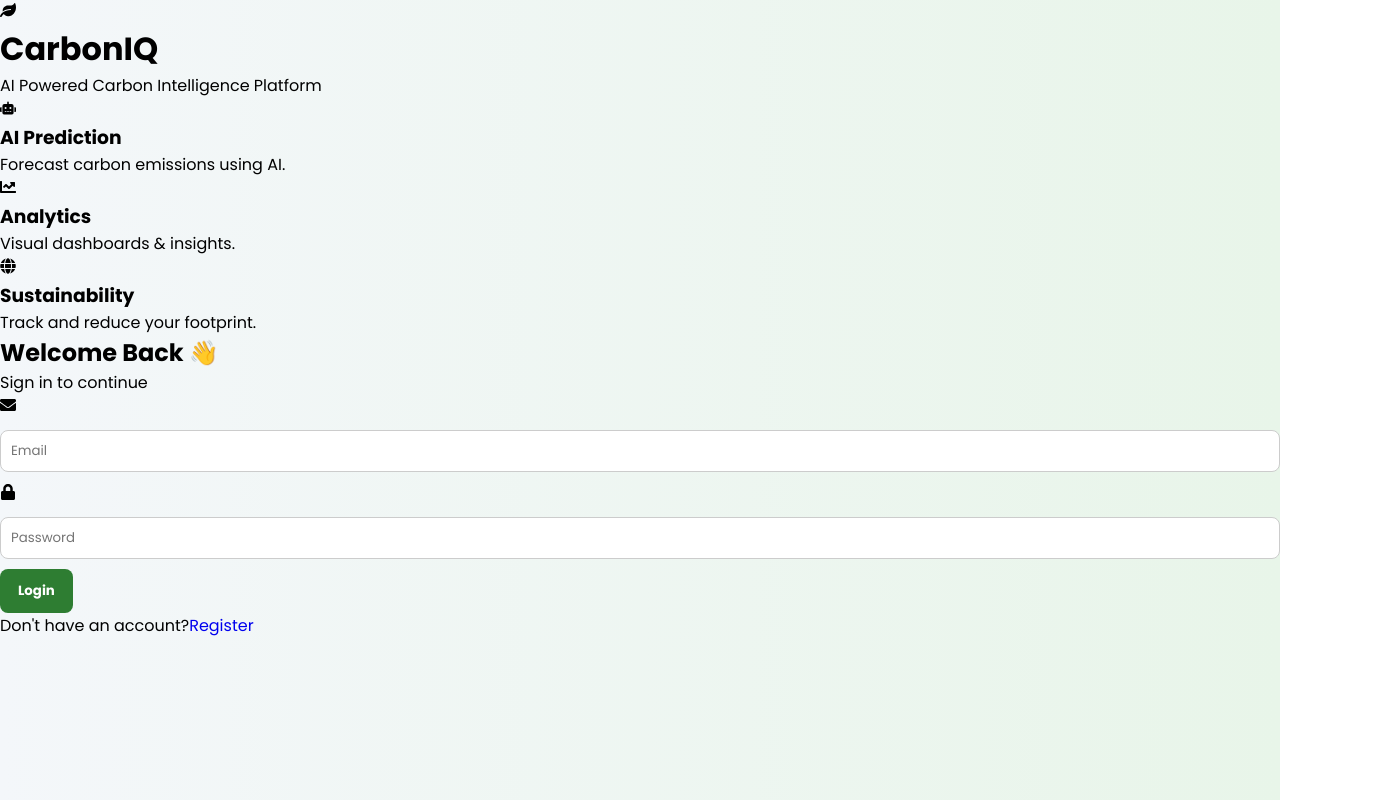
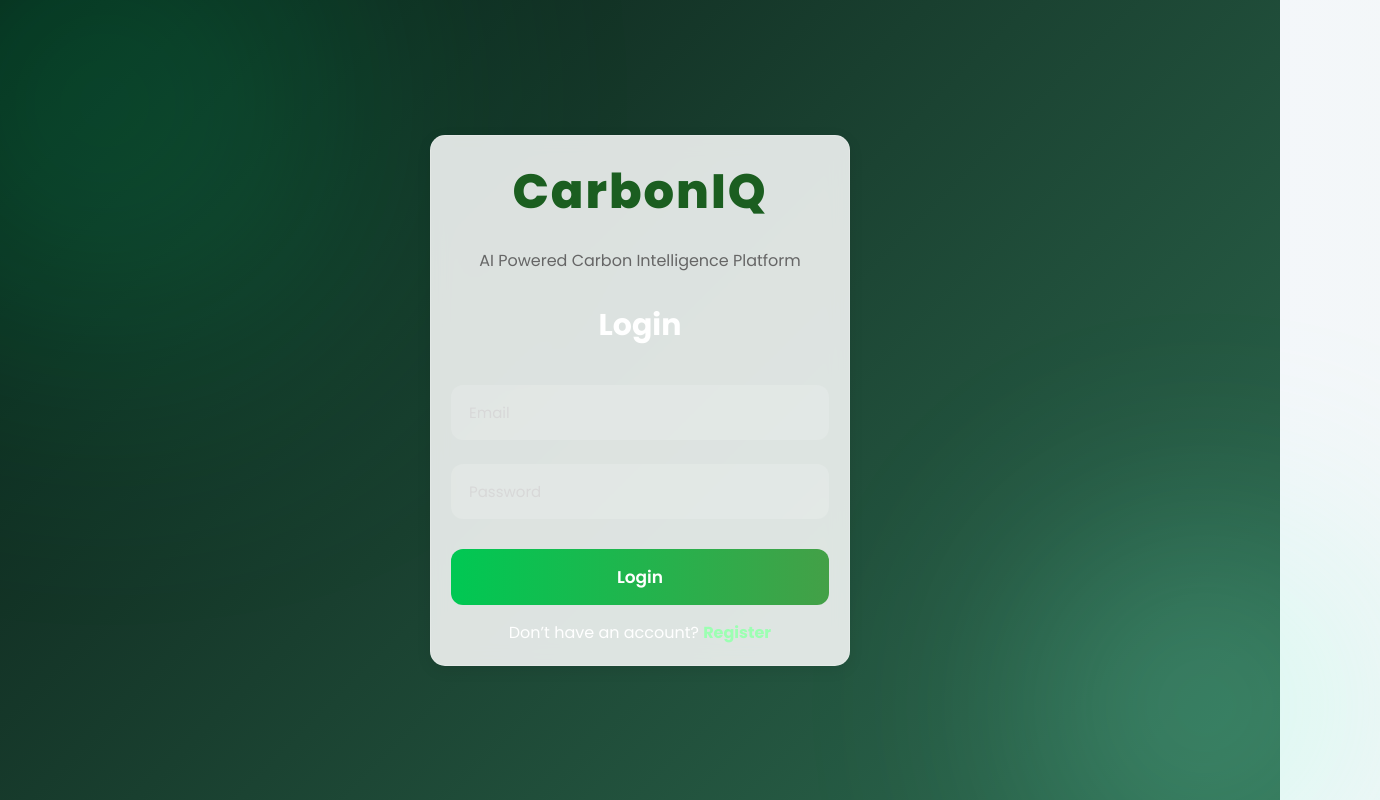
Before and after one commit to KaranBhardwaj1/summer-internship-hackathon-2026-code-champions, a React app in the folder frontend/: page / in a window 1280 px wide. Shown: the top 800 px of the page, 1380 px wide, since content can reach past the window. Built offline with nearby package versions, Linux system fonts and the light colour scheme; the HTML template or start-up script is replaced by a standard one.

Commit message:
Update Login.jsx

```diff
--- a/frontend/src/pages/Login.jsx
+++ b/frontend/src/pages/Login.jsx
@@ -1,14 +1,7 @@
 import { useState } from "react";
-import { useNavigate, Link } from "react-router-dom";
+import { useNavigate } from "react-router-dom";
 import { loginUser } from "../services/auth";
-import {
-  FaLeaf,
-  FaLock,
-  FaEnvelope,
-  FaRobot,
-  FaChartLine,
-  FaGlobe,
-} from "react-icons/fa";
+import { Link } from "react-router-dom";
 import "../styles/Login.css";
 
 function Login() {
@@ -30,105 +23,79 @@ function Login() {
     try {
       const data = await loginUser(formData);
 
-      localStorage.setItem("token", data.token);
-      localStorage.setItem("user", JSON.stringify(data.user));
+      localStorage.setItem(
+        "token",
+        data.token
+      );
+
+      localStorage.setItem(
+        "user",
+        JSON.stringify(data.user)
+      );
 
       navigate("/dashboard");
     } catch (error) {
-      alert(error.response?.data?.message || "Login Failed");
+      alert(
+        error.response?.data?.message ||
+          "Login Failed"
+      );
     }
   };
 
   return (
-    <div className="login-page">
+    <div className="container">
+      <div className="card">
+        <h1 style={{
+    fontSize: "48px",
+    textAlign: "center",
+    color: "#1b5e20",
+    marginBottom: "10px",
+    fontWeight: "800",
+    letterSpacing: "2px",}}>
+    CarbonIQ
+    </h1>
 
-      <div className="blob blob1"></div>
-      <div className="blob blob2"></div>
+     <p style={{
+    textAlign: "center",
+    color: "#666",
+    marginBottom: "30px",
+    }}>
 
-      <div className="left">
-
-        <div className="logo-circle">
-          <FaLeaf />
-        </div>
-
-        <h1>CarbonIQ</h1>
-
-        <p className="subtitle">
   AI Powered Carbon Intelligence Platform
    </p>
+        <h2>Login</h2>
 
-        <div className="feature-card">
-          <FaRobot />
-          <div>
-            <h3>AI Prediction</h3>
-            <p>Forecast carbon emissions using AI.</p>
-          </div>
-        </div>
-
-        <div className="feature-card">
-          <FaChartLine />
-          <div>
-            <h3>Analytics</h3>
-            <p>Visual dashboards & insights.</p>
-          </div>
-        </div>
-
-        <div className="feature-card">
-          <FaGlobe />
-          <div>
-            <h3>Sustainability</h3>
-            <p>Track and reduce your footprint.</p>
-          </div>
-        </div>
-
-      </div>
-
-      <div className="right">
-
-        <div className="login-card">
-
-          <h2>Welcome Back 👋</h2>
-
-          <p>Sign in to continue</p>
-
-          <div className="input-box">
-            <FaEnvelope />
         <input
           type="email"
           name="email"
           placeholder="Email"
           onChange={handleChange}
         />
-          </div>
 
-          <div className="input-box">
-            <FaLock />
         <input
           type="password"
           name="password"
           placeholder="Password"
           onChange={handleChange}
         />
-          </div>
 
         <button onClick={handleLogin}>
           Login
         </button>
+        <p style={{ marginTop: "15px" }}>
+        Don’t have an account?{" "}
 
-          <div className="register">
-
-            Don't have an account?
-
-            <Link to="/register">
+       <Link
+       to="/register"
+       style={{
+      color: "#1b5e20",
+      fontWeight: "bold",
+      }}
+       >
     Register
   </Link>
-
+   </p>
       </div>
-
-        </div>
-
-      </div>
-
     </div>
   );
 }
```
Lines whose indentation alone changed are shown as unchanged.
